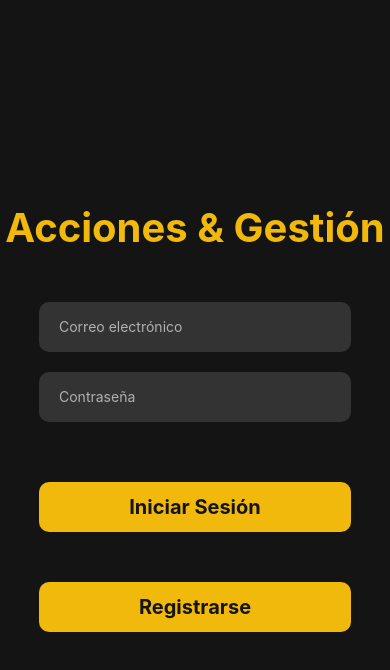
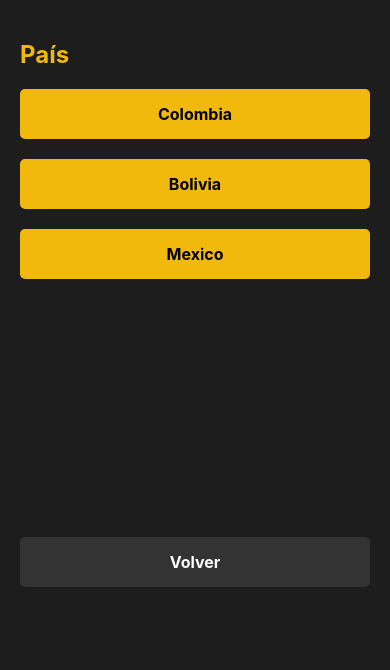
Before and after one commit to Julio937/ProyectoPMovil, a React Native app: screen /Country in a window 390 px wide. Shown: the top 670 px of the page. Built offline with nearby package versions, Linux system fonts and the light colour scheme.

Commit message:
Configuración Country
Se agregaron un par mas de funciones para la funcionalidad por paises.

```diff
--- a/App.js
+++ b/App.js
@@ -6,6 +6,7 @@
 import HomeScreen from './paginas/HomeScreen';
 import LoginScreen from './paginas/LoginScreen';
 import NotificationsScreen from './paginas/NotificationsScreen';
+import CountryScreen from './paginas/PlaceScreen';
 import ProfileScreen from './paginas/ProfileScreen';
 import SignUpScreen from './paginas/SignUpScreen';
 import TradeScreen from './paginas/TradeScreen';
@@ -26,6 +27,7 @@
         <Stack.Screen name='Notifications' component={NotificationsScreen} options={{ headerShown: false }} />
         <Stack.Screen name='Profile' component={ProfileScreen} options={{ headerShown: false }} />
         <Stack.Screen name='SignUp' component={SignUpScreen} options={{ headerShown: false }} />
+        <Stack.Screen name='Country' component={CountryScreen} options={{ headerShown: false }} />
       </Stack.Navigator>
     </NavigationContainer>
   );
--- a/paginas/ConfigurationScreen.js
+++ b/paginas/ConfigurationScreen.js
@@ -31,6 +31,10 @@
     navigation.navigate('Profile');
   };
 
+  const handleCountry = () => {
+    navigation.navigate('Country');
+  };
+
   return (
     <View style={styles.container}>
       <View style={styles.header}>
@@ -41,7 +45,7 @@
           <Text style={styles.settingText}>Notificaciones</Text>
           <Ionicons name='notifications-outline' size={24} color='#F0B90B' />
         </TouchableOpacity>
-        <TouchableOpacity style={styles.settingItem}>
+        <TouchableOpacity style={styles.settingItem} onPress={handleCountry}>
           <Text style={styles.settingText}>País</Text>
           <Ionicons name='flag-outline' size={24} color='#F0B90B' />
         </TouchableOpacity>
--- a/paginas/CountryScreen.Js
+++ b/paginas/PlaceScreen.js
@@ -1,23 +1,28 @@
 import { useNavigation } from '@react-navigation/native';
 import React from 'react';
-import { StyleSheet, Text, TextInput, TouchableOpacity, View } from 'react-native';
+import { StyleSheet, Text, TouchableOpacity, View } from 'react-native';
 
 export default function CountryScreen() {
   const navigation = useNavigation();
 
-  const handleGoToLogin = () => {
-    navigation.navigate('Login');
+  const handleGoBack = () => {
+    navigation.goBack();
   };
 
   return (
     <View style={styles.container}>
       <Text style={styles.title}>País</Text>
+      <TouchableOpacity style={styles.countryButton} onPress={handleGoBack}>
+        <Text style={styles.buttonCountryText}>Colombia</Text>
+      </TouchableOpacity>
+      <TouchableOpacity style={styles.countryButton} onPress={handleGoBack}>
+        <Text style={styles.buttonCountryText}>Bolivia</Text>
+      </TouchableOpacity>
+      <TouchableOpacity style={styles.countryButton} onPress={handleGoBack}>
+        <Text style={styles.buttonCountryText}>Mexico</Text>
+      </TouchableOpacity>
       <View style={styles.form}>
-        <TextInput style={styles.input} placeholder='País' />
-        <TouchableOpacity style={styles.registerButton}>
-          <Text style={styles.buttonText}>Guardar</Text>
-        </TouchableOpacity>
-        <TouchableOpacity style={styles.goBackButton} onPress={handleGoToLogin}>
+        <TouchableOpacity style={styles.goBackButton} onPress={handleGoBack}>
           <Text style={styles.buttonText}>Volver</Text>
         </TouchableOpacity>
       </View>
@@ -36,6 +41,7 @@
     fontSize: 24,
     fontWeight: 'bold',
     marginBottom: 20,
+    marginTop: 20,
   },
   form: {
     flex: 1,
@@ -50,7 +56,7 @@
     marginBottom: 20,
     padding: 10,
   },
-  registerButton: {
+  countryButton: {
     alignItems: 'center',
     backgroundColor: '#F0B90B',
     borderRadius: 5,
@@ -58,8 +64,13 @@
     justifyContent: 'center',
     marginBottom: 20,
   },
+  buttonCountryText: {
+    color: 'black',
+    fontSize: 16,
+    fontWeight: 'bold',
+  },
   buttonText: {
-    color: 'black',
+    color: 'white',
     fontSize: 16,
     fontWeight: 'bold',
   },
--- a/paginas/TradeScreen.js
+++ b/paginas/TradeScreen.js
@@ -65,7 +65,7 @@
     } else if (selectedAction && quantity && price) {
       const totalPrice = parseFloat(quantity) * parseFloat(price);
       setTotalAmount(totalPrice.toFixed(2));
-      const operationType = isBuying ? 'Compra' : 'Venta'; // Determina el tipo de operación (compra o venta)
+      const operationType = isBuying ? 'Compra' : 'Venta';
       Alert.alert(
         `Operación realizada: ${operationType} de ${selectedActionName} ${quantity} a ${selectedCurrency} ${price}`
       );
@@ -289,6 +289,24 @@
           </View>
         </View>
       </ScrollView>
+      <View style={styles.bottomMenu}>
+        <TouchableOpacity style={styles.menuItem} onPress={handleHome}>
+          <Ionicons name='pie-chart-outline' size={24} color='white' />
+          <Text style={styles.menuItemText}>Resumen</Text>
+        </TouchableOpacity>
+        <TouchableOpacity style={styles.menuItem} onPress={handleTransactions}>
+          <Ionicons name='list-outline' size={24} color='white' />
+          <Text style={styles.menuItemText}>Transacciones</Text>
+        </TouchableOpacity>
+        <TouchableOpacity style={styles.menuItem} onPress={handleBalance}>
+          <Ionicons name='wallet-outline' size={24} color='white' />
+          <Text style={styles.menuItemText}>Balance</Text>
+        </TouchableOpacity>
+        <TouchableOpacity style={styles.menuItem} onPress={handleConfiguration}>
+          <Ionicons name='settings-outline' size={24} color='white' />
+          <Text style={styles.menuItemText}>Configuración</Text>
+        </TouchableOpacity>
+      </View>
       <StatusBar style='auto' />
     </View>
   );
```
